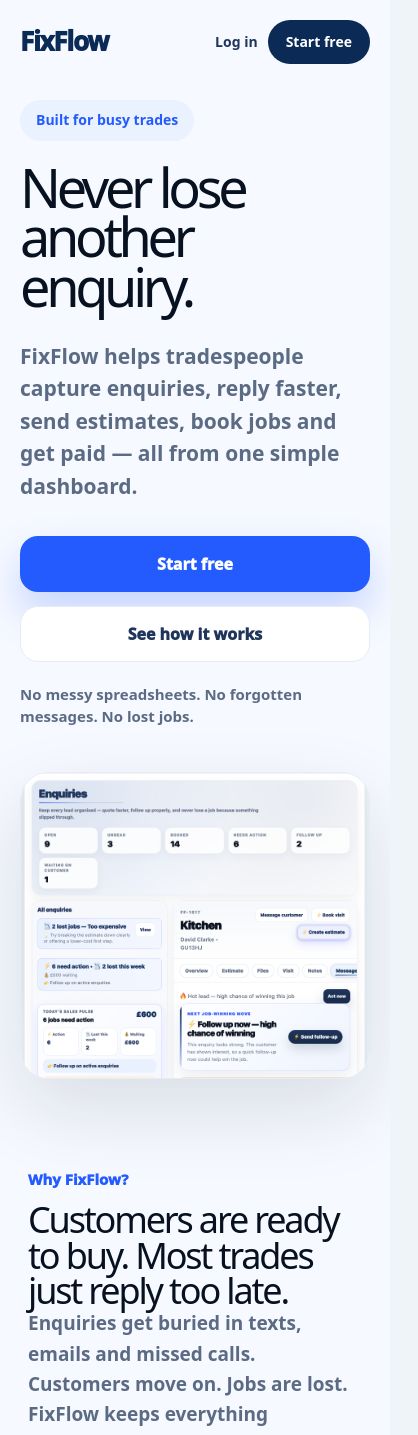
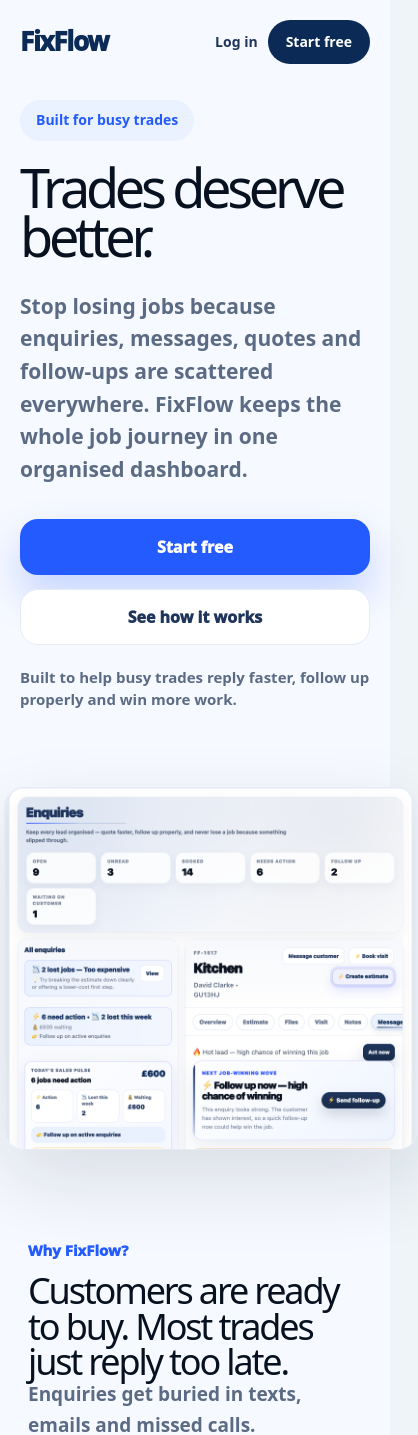
Before and after one commit to info284/fixflow, a Next.js app: page / in a window 390 px wide. Shown: the top 1435 px of the page, 418 px wide, since content can reach past the window. Built offline with nearby package versions, Linux system fonts and the light colour scheme.

Commit message:
Replace hero mockup with real enquiries screenshot

```diff
--- a/app/home.css
+++ b/app/home.css
@@ -446,11 +446,27 @@
   color: #0b2a55;
   letter-spacing: -0.05em;
 }
+.homeScreenshot {
+  margin-top: 32px;
+}
+
 .homeScreenshot img {
   width: 100%;
-  height: auto;
+  max-width: 1200px;
   display: block;
   border-radius: 28px;
   border: 1px solid #e6ecf5;
   box-shadow: 0 30px 80px rgba(15, 23, 42, 0.12);
 }
+@media (max-width: 900px) {
+  .homeScreenshot {
+    margin-left: -16px;
+    margin-right: -16px;
+  }
+
+  .homeScreenshot img {
+    width: calc(100% + 32px);
+    max-width: none;
+    border-radius: 20px;
+  }
+}
--- a/app/page.tsx
+++ b/app/page.tsx
@@ -22,12 +22,13 @@
   <div>
     <div className="homeBadge">Built for busy trades</div>
 
-    <h1>Never lose another enquiry.</h1>
+<h1>Trades deserve better.</h1>
 
-    <p>
-      FixFlow helps tradespeople capture enquiries, reply faster, send
-      estimates, book jobs and get paid — all from one simple dashboard.
-    </p>
+<p>
+  Stop losing jobs because enquiries, messages, quotes and follow-ups
+  are scattered everywhere. FixFlow keeps the whole job journey in one
+  organised dashboard.
+</p>
 
     <div className="homeHeroActions">
       <Link className="homePrimaryBtn" href="/signup">
@@ -39,9 +40,9 @@
       </Link>
     </div>
 
-    <div className="homeTrust">
-      No messy spreadsheets. No forgotten messages. No lost jobs.
-    </div>
+<div className="homeTrust">
+  Built to help busy trades reply faster, follow up properly and win more work.
+</div>
   </div>
 
   <div className="homeScreenshot">
```
